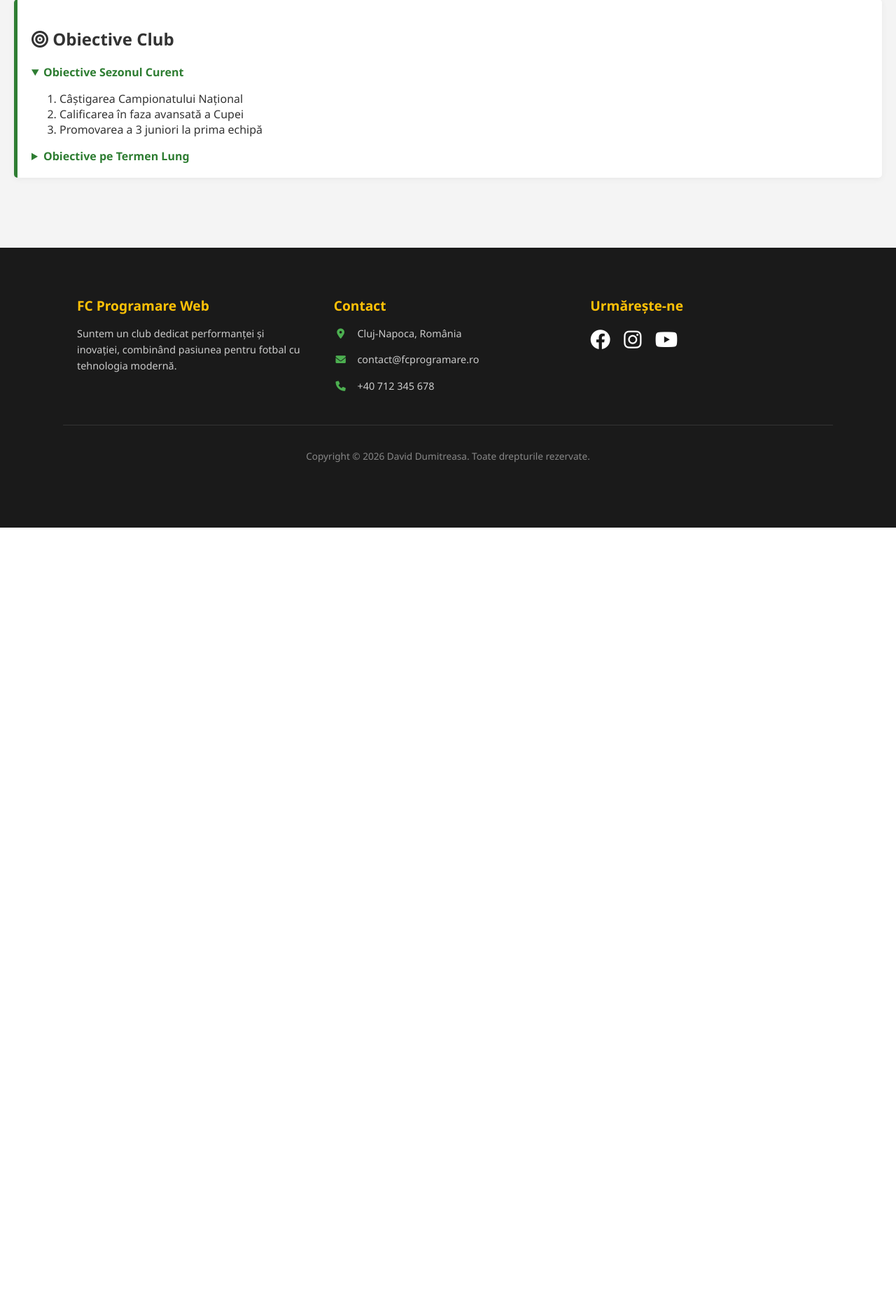
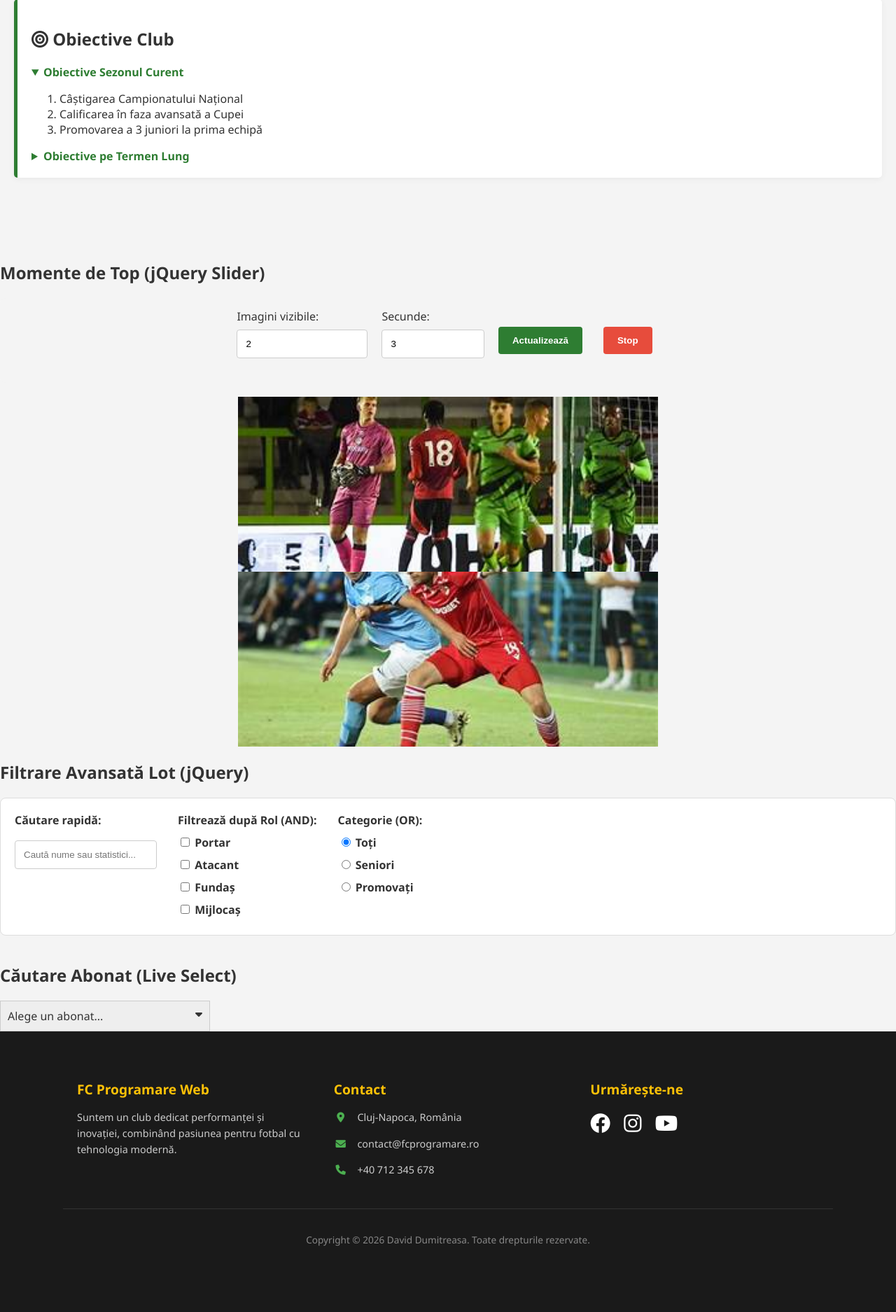
Before and after one commit to davigzdon/proiect_fotbal2, a PHP site: page / in a window 1280 px wide. Shown: the part 1728-3603 px from the top of the page at 70% size. Before the commit the page ends 2482 px from the top, so only its background shows below. Run offline with PHP 8.4, Linux system fonts and the light colour scheme.

Commit message:
lab4  jquery

```diff
--- a/autentificare.html
+++ b/autentificare.html
@@ -60,7 +60,7 @@
 
             <form action="#" method="post">
                 <fieldset id="form-inregistrare">
-    <legend>Înregistrare (Validare JS Lab 3)</legend>
+    <legend>Înregistrare </legend>
 
     <div class="input-container">
         <label>Nume utilizator (doar litere mici și cifre):</label>
--- a/index.html
+++ b/index.html
@@ -222,6 +222,92 @@
             </div>
         </aside>
     </main>
+    <!-- LABORATORUL 4: EXERCIȚIUL 1 (Versiune Extinsă) -->
+        <section>
+            <h2>Momente de Top (jQuery Slider)</h2>
+
+            <div class="jq-setari-slider">
+                <label>Imagini vizibile:
+                    <input type="number" id="set-vizibile" value="2" min="1" max="4">
+                </label>
+                <label>Secunde:
+                    <input type="number" id="set-secunde" value="3" min="1" max="10">
+                </label>
+                <button id="btn-aplica-setari" type="button">Aplică/Porneste</button>
+                <!-- Buton nou pentru oprire -->
+                <button id="btn-stop-slider" type="button" style="background: #e74c3c; color: white;">Stop</button>
+            </div>
+
+            <div class="jq-slider-container" id="slider-vertical">
+                <div class="jq-sageata jq-sus"><i class="fas fa-chevron-up"></i></div>
+                <div class="jq-viewport">
+                    <ul class="jq-lista-elemente">
+                        <li><img src="imagine_portar.jfif" alt="Highlight 1"></li>
+                        <li><img src="imagine_atacant.jfif" alt="Highlight 2"></li>
+                        <li><img src="imagine fundas.jfif" alt="Highlight 3"></li>
+                        <li><img src="imagine antrenor.jfif" alt="Highlight 4"></li>
+                        <!-- Poze noi adăugate -->
+                        <li><img src="imagine_portar.jfif" alt="Highlight 5"></li>
+                        <li><img src="imagine_atacant.jfif" alt="Highlight 6"></li>
+                        <li><img src="imagine mijlocas.jfif" alt="Highlight 7"></li>
+                    </ul>
+                </div>
+                <div class="jq-sageata jq-jos"><i class="fas fa-chevron-down"></i></div>
+            </div>
+        </section>
+
+        <section>
+    <h2>Filtrare Avansată Lot (jQuery)</h2>
+    <div class="panou-filtre">
+        <!-- 1. Căutare text (în Nume și Detalii) -->
+        <div class="filtru-grup">
+            <label>Căutare rapidă:</label>
+            <input type="text" id="cauta-jucator" placeholder="Caută nume sau statistici...">
+        </div>
+
+        <!-- 2. Filtre AND (Checkbox - Trebuie să îndeplinească TOATE condițiile selectate) -->
+        <div class="filtru-grup">
+            <label>Filtrează după Rol (AND):</label>
+            <label><input type="checkbox" class="filtru-and" value="Portar"> Portar</label>
+            <label><input type="checkbox" class="filtru-and" value="Atacant"> Atacant</label>
+            <label><input type="checkbox" class="filtru-and" value="Fundaș"> Fundaș</label>
+            <label><input type="checkbox" class="filtru-and" value="Mijlocaș"> Mijlocaș</label>
+
+        </div>
+
+        <!-- 3. Filtre OR (Radio - Jucătorul aparține uneia dintre categorii) -->
+        <div class="filtru-grup">
+            <label>Categorie (OR):</label>
+            <label><input type="radio" name="filtru-or" class="filtru-or" value="toate" checked> Toți</label>
+            <label><input type="radio" name="filtru-or" class="filtru-or" value="Senior"> Seniori</label>
+            <label><input type="radio" name="filtru-or" class="filtru-or" value="Promovat"> Promovați</label>
+        </div>
+    </div>
+</section>
+     <section>
+    <h2>Căutare Abonat (Live Select)</h2>
+    <div class="jq-live-select-wrapper">
+        <div class="jq-select-header">
+            <span id="select-label">Alege un abonat...</span>
+            <i class="fas fa-caret-down"></i>
+        </div>
+        <div class="jq-select-dropdown">
+            <input type="text" id="input-search-select" placeholder="Scrie numele...">
+            <ul id="lista-abonati">
+                <li>Cheres I. Ana</li>
+                <li>Barburas Alex</li>
+                <li>Baciu Alex</li>
+                <li>Fat Alexandru</li>
+                <li>Hirt C. Alex</li>
+                <li>Petrescu V. Alex</li>
+                <li>Jucan Alex</li>
+                <li>Mielusel Alex</li>
+                <li>Racolta Alexandru</li>
+                <li>Vladea Alexandru</li>
+            </ul>
+        </div>
+    </div>
+</section>
 
     <footer>
         <div class="footer-content">
@@ -251,7 +337,18 @@
             <p>Copyright &copy; 2026 David Dumitreasa. Toate drepturile rezervate.</p>
         </div>
     </footer>
+    <div id="modal-jucator" class="modal">
+    <div class="modal-content">
+        <span class="close-modal">&times;</span>
+        <img id="img-modal-mare" src="" alt="Imagine Jucator">
+        <div id="info-modal-detalii">
+            </div>
+    </div>
+    </div>
 
+<!-- Import jQuery (Laborator 4) -->
+    <script src="https://code.jquery.com/jquery-3.7.1.min.js"></script>
+    <!-- Scriptul nostru de logică -->
     <script src="script.js"></script>
 </body>
 </html>
--- a/stil.css
+++ b/stil.css
@@ -617,3 +617,218 @@ footer {
     border-color: var(--culoare-accent) !important;
     transform: translateY(-5px);
 }
+
+/* ==========================================================
+   12. MODAL JUCATOR (Pop-up Imagine)
+   ========================================================== */
+.modal {
+    display: none; /* Ascuns implicit */
+    position: fixed;
+    z-index: 2000; /* Peste orice alt element */
+    left: 0;
+    top: 0;
+    width: 100%;
+    height: 100%;
+    background-color: rgba(0,0,0,0.8); /* Fundal semi-transparent */
+    overflow: auto;
+}
+
+.modal-content {
+    background-color: white;
+    margin: 5% auto;
+    padding: 20px;
+    border-radius: 10px;
+    width: 80%;
+    max-width: 600px;
+    text-align: center;
+    position: relative;
+    animation: zoomIn 0.3s ease; /* Mic efect de deschidere */
+}
+
+@keyframes zoomIn {
+    from { transform: scale(0.7); opacity: 0; }
+    to { transform: scale(1); opacity: 1; }
+}
+
+.close-modal {
+    position: absolute;
+    right: 20px;
+    top: 10px;
+    font-size: 30px;
+    font-weight: bold;
+    cursor: pointer;
+}
+
+#img-modal-mare {
+    width: 100%;
+    max-height: 400px;
+    object-fit: contain;
+    border-radius: 5px;
+    margin-bottom: 20px;
+}
+
+#info-modal-detalii h3 {
+    color: var(--culoare-primara);
+    margin-bottom: 10px;
+}
+
+/* ==========================================================
+   13. SLIDER VERTICAL JQUERY (Lab 4 - Ex 1)
+   ========================================================== */
+.jq-setari-slider {
+    background: #f4f4f4;
+    padding: 15px;
+    border-radius: 8px;
+    margin-bottom: 20px;
+    display: flex;
+    gap: 20px;
+    align-items: center;
+    justify-content: center;
+}
+
+.jq-slider-container {
+    position: relative;
+    width: 100%;
+    max-width: 600px;
+    margin: 0 auto;
+    background: #000;
+    border-radius: 10px;
+    /* Sagetile apar la hover pe acest container */
+}
+
+/* Fereastra vizibilă - înălțimea ei o vom calcula din jQuery */
+.jq-viewport {
+    width: 100%;
+    overflow: hidden;
+    position: relative;
+}
+
+.jq-lista-elemente {
+    list-style: none;
+    margin: 0;
+    padding: 0;
+    position: relative;
+}
+
+/* Fiecare imagine/video va avea o înălțime fixă pentru calcule matematice exacte */
+.jq-lista-elemente li {
+    height: 250px;
+    width: 100%;
+}
+
+.jq-lista-elemente li img,
+.jq-lista-elemente li video {
+    width: 100%;
+    height: 100%;
+    object-fit: cover; /* Păstrează proporțiile fără să turtească imaginea */
+    display: block;
+}
+
+/* Săgețile de navigare - ascunse inițial (opacity 0) */
+.jq-sageata {
+    position: absolute;
+    left: 50%;
+    transform: translateX(-50%);
+    background: rgba(255,255,255,0.8);
+    color: #333;
+    width: 40px;
+    height: 40px;
+    display: flex;
+    align-items: center;
+    justify-content: center;
+    border-radius: 50%;
+    cursor: pointer;
+    z-index: 10;
+    opacity: 0;
+    transition: opacity 0.3s;
+}
+
+.jq-sus { top: 10px; }
+.jq-jos { bottom: 10px; }
+
+/* Afișarea săgeților doar la hover pe container, conform cerinței */
+.jq-slider-container:hover .jq-sageata {
+    opacity: 1;
+}
+.panou-filtre {
+    background: #fff;
+    padding: 20px;
+    border-radius: 8px;
+    border: 1px solid #ddd;
+    margin-bottom: 20px;
+    display: flex;
+    flex-wrap: wrap;
+    gap: 30px;
+}
+.filtru-grup { display: flex; flex-direction: column; gap: 5px; }
+.filtru-grup label { font-weight: bold; margin-bottom: 5px; }
+
+.jq-live-select-wrapper { width: 300px; position: relative; cursor: pointer; }
+.jq-select-header { background: #eee; padding: 10px; border: 1px solid #ccc; display: flex; justify-content: space-between; }
+.jq-select-dropdown {
+    display: none; /* Ascuns implicit */
+    position: absolute; width: 100%; border: 1px solid #ccc; background: #fff; z-index: 100;
+}
+.jq-select-dropdown input { width: 90%; margin: 5px 5%; padding: 5px; }
+#lista-abonati { list-style: none; padding: 0; margin: 0; max-height: 200px; overflow-y: auto; }
+#lista-abonati li { padding: 8px 15px; border-bottom: 1px solid #f0f0f0; }
+#lista-abonati li:hover { background: #3498db; color: white; }
+
+/* ==========================================================
+   14. SCOUTING JUNIORI (Lab 4 - Ex 3 Creativ)
+   ========================================================== */
+#scouting-juniori {
+    background: #fff;
+    padding: 20px;
+    border-radius: 8px;
+    margin-top: 30px;
+}
+
+.jq-card-junior {
+    border: 1px solid #ddd;
+    margin-bottom: 10px;
+    border-radius: 5px;
+    overflow: hidden;
+}
+
+.jq-nume-junior {
+    padding: 15px;
+    margin: 0;
+    display: flex;
+    justify-content: space-between;
+    background: #2c3e50; /* Culoare de brand */
+    color: white;
+    cursor: pointer;
+    transition: background 0.3s;
+}
+
+.jq-nume-junior:hover { background: #34495e; }
+
+.jq-nume-junior i {
+    transition: transform 0.3s ease; /* Animație lină pentru rotirea săgeții */
+}
+
+/* Panoul ascuns inițial */
+.jq-detalii-scout {
+    display: none;
+    padding: 20px;
+    background: #fdfdfd;
+}
+
+.skill-row { margin-bottom: 15px; }
+.skill-row span { font-weight: bold; display: inline-block; margin-bottom: 5px; color: #333;}
+
+/* Barele de progres (fundal gri, umplere verde) */
+.skill-bar-container {
+    width: 100%;
+    background: #e0e0e0;
+    height: 20px;
+    border-radius: 10px;
+    overflow: hidden;
+}
+
+.skill-bar {
+    height: 100%;
+    background: var(--culoare-accent, #27ae60);
+    width: 0; /* Va fi animat de jQuery */
+}
```
Also changed, not shown: juniori.html (+47 -0 lines), script.js (+233 -0 lines), ReadMe.md.
